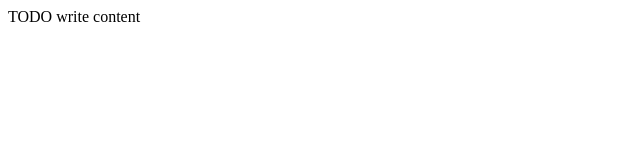
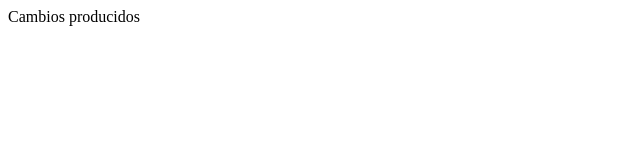
Before and after one commit to setufo/pruebaM8, a plain HTML site: page public_html/index.html in a window 1280 px wide. Shown: the full height of the page, 0-640 px from the left. Drawn offline with Linux system fonts and the light colour scheme.

Commit message:
V. 0.1.0 Cambios

```diff
--- a/public_html/index.html
+++ b/public_html/index.html
@@ -6,11 +6,11 @@
 -->
 <html>
     <head>
-        <title>TODO supply a titlea</title>
+        <title>Control de versiones</title>
         <meta charset="UTF-8">
         <meta name="viewport" content="width=device-width, initial-scale=1.0">
     </head>
     <body>
-        <div>TODO write content</div>
+        <div>Cambios producidos</div>
     </body>
 </html>
```
